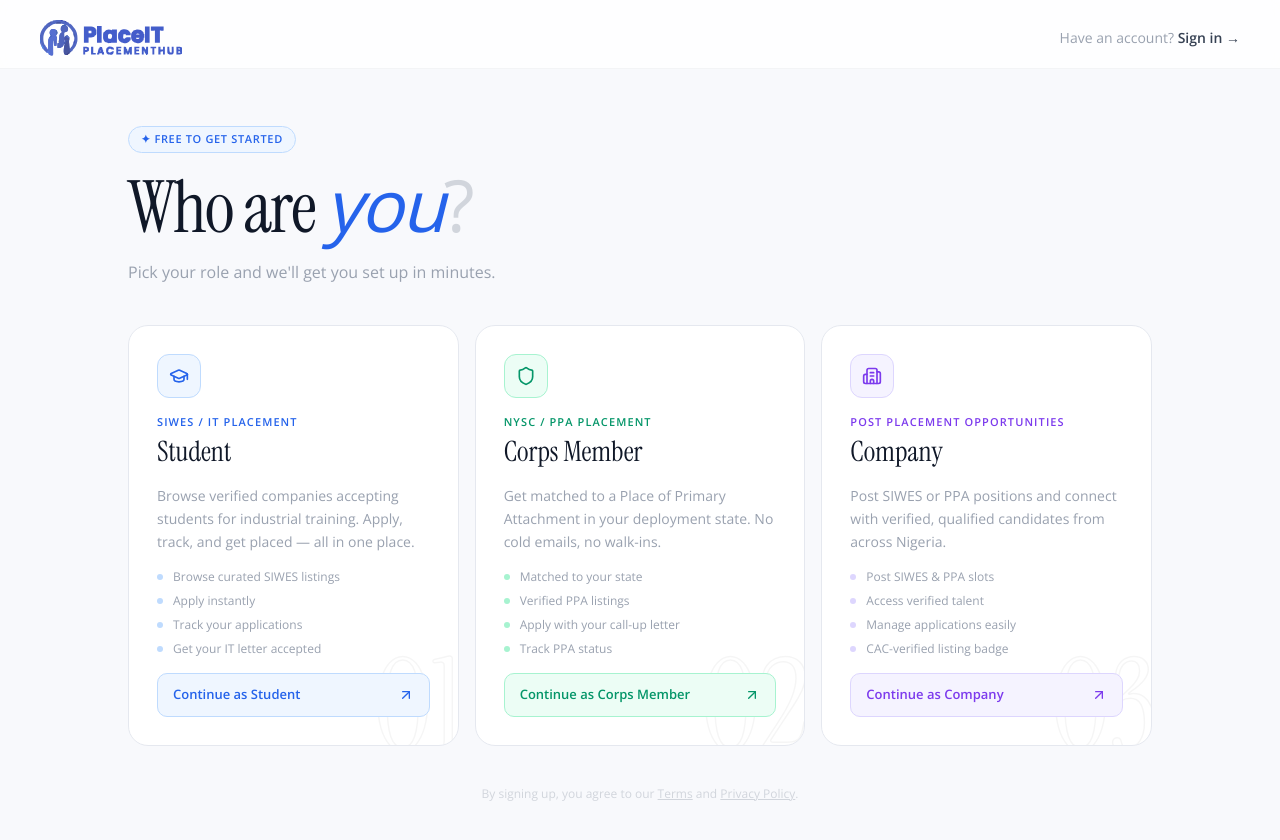
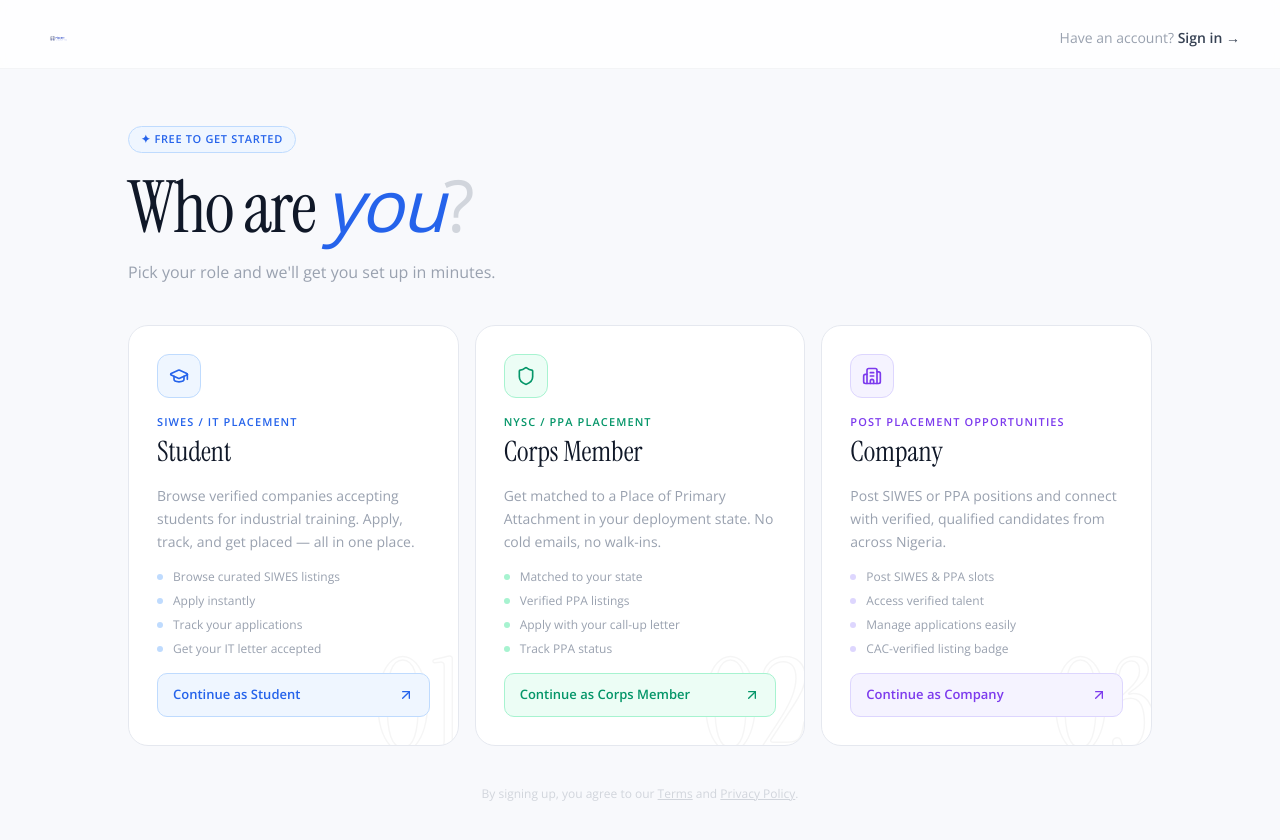
Before and after one commit to Freddielite/placeit, a Next.js app in the folder i-tapp-client-main/: page /get-started in a window 1280 px wide. Shown: the top 840 px of the page. Built offline with nearby package versions, Linux system fonts and the light colour scheme.

Commit message:
feat: New transition

```diff
--- a/i-tapp-client-main/src/components/logo.tsx
+++ b/i-tapp-client-main/src/components/logo.tsx
@@ -1,15 +1,14 @@
 import Image from "next/image";
-import { cn } from "@/utils/tailwind";
 
 export function Logo({ className }: { className?: string }) {
   return (
     <Image
-      src="/logo.svg"
-      height={46}
-      width={180}
+      src="/new-logo.svg"
+      height={150}
+      width={150}
       priority={true}
       alt="PlaceIT"
-      className={cn("h-auto w-auto", className)}
+      className={className}
     />
   );
 }
--- a/i-tapp-client-main/src/components/providers/app-splash.tsx
+++ b/i-tapp-client-main/src/components/providers/app-splash.tsx
@@ -53,12 +53,11 @@ export function AppSplash() {
     >
       {/* eslint-disable-next-line @next/next/no-img-element */}
       <img
-        src="/brand-icon.svg"
+        src="/new-logo.svg"
         alt=""
-        width={120}
-        height={120}
+        width={130}
+        height={130}
         style={{
-          borderRadius: 28,
           animation:
             "app-splash-in 550ms cubic-bezier(0.34, 1.56, 0.64, 1) forwards",
         }}
--- a/i-tapp-client-main/src/components/providers/page-transition.tsx
+++ b/i-tapp-client-main/src/components/providers/page-transition.tsx
@@ -2,29 +2,78 @@
 
 import { AnimatePresence, motion } from "framer-motion";
 import { usePathname } from "next/navigation";
-import type { ReactNode } from "react";
+import { useEffect, useRef, type ReactNode } from "react";
 
-// Wraps route content so navigating between pages feels like a native
-// app screen transition instead of a browser page load.
+// WhatsApp/iOS-style directional navigation:
+// - Going deeper (forward): the new page slides in from the right, fully
+//   covering the previous one. The previous page stays underneath,
+//   shifting slightly left and dimming (parallax) rather than fully
+//   leaving - this is the detail that makes it read as "app" instead of
+//   "web page swap."
+// - Going back: it's the exact reverse - the current page slides fully
+//   off to the right, revealing the previous page sliding back in from
+//   its dimmed, shifted-left position to normal.
 //
-// mode="popLayout" (not "wait"): the outgoing page is pulled out of
-// document flow immediately and cross-fades while the new page enters at
-// the same time - no dead gap where the screen looks stuck, and no
-// double-height layout jump from both pages being in flow at once.
+// Direction is inferred by watching for the browser's popstate event
+// (fired on back/forward navigation, i.e. router.back() or a hardware/
+// gesture back) vs a normal push (Link click, router.push) which doesn't
+// fire popstate before the pathname changes.
 export function PageTransition({ children }: { children: ReactNode }) {
   const pathname = usePathname();
+  const prevPathnameRef = useRef(pathname);
+  const isPopRef = useRef(false);
+  const directionRef = useRef<"forward" | "back">("forward");
+
+  useEffect(() => {
+    const onPopState = () => {
+      isPopRef.current = true;
+    };
+    window.addEventListener("popstate", onPopState);
+    return () => window.removeEventListener("popstate", onPopState);
+  }, []);
+
+  if (pathname !== prevPathnameRef.current) {
+    directionRef.current = isPopRef.current ? "back" : "forward";
+    isPopRef.current = false;
+    prevPathnameRef.current = pathname;
+  }
+
+  const direction = directionRef.current;
+
+  const variants = {
+    initial: (dir: "forward" | "back") => ({
+      x: dir === "forward" ? "100%" : "-28%",
+      opacity: dir === "forward" ? 1 : 0.55,
+      zIndex: dir === "forward" ? 2 : 1,
+    }),
+    animate: (dir: "forward" | "back") => ({
+      x: "0%",
+      opacity: 1,
+      zIndex: dir === "forward" ? 2 : 1,
+    }),
+    exit: (dir: "forward" | "back") => ({
+      x: dir === "forward" ? "-28%" : "100%",
+      opacity: dir === "forward" ? 0.55 : 1,
+      zIndex: dir === "forward" ? 1 : 2,
+    }),
+  };
 
   return (
-    <AnimatePresence mode="popLayout" initial={false}>
+    <div style={{ position: "relative", overflowX: "hidden" }}>
+      <AnimatePresence mode="popLayout" initial={false} custom={direction}>
         <motion.div
           key={pathname}
-        initial={{ opacity: 0, scale: 0.99 }}
-        animate={{ opacity: 1, scale: 1 }}
-        exit={{ opacity: 0, scale: 1.01 }}
-        transition={{ duration: 0.14, ease: "easeOut" }}
+          custom={direction}
+          variants={variants}
+          initial="initial"
+          animate="animate"
+          exit="exit"
+          transition={{ duration: 0.28, ease: [0.32, 0.72, 0, 1] }}
+          style={{ width: "100%" }}
         >
           {children}
         </motion.div>
       </AnimatePresence>
+    </div>
   );
 }
```
Lines whose indentation alone changed are shown as unchanged.
